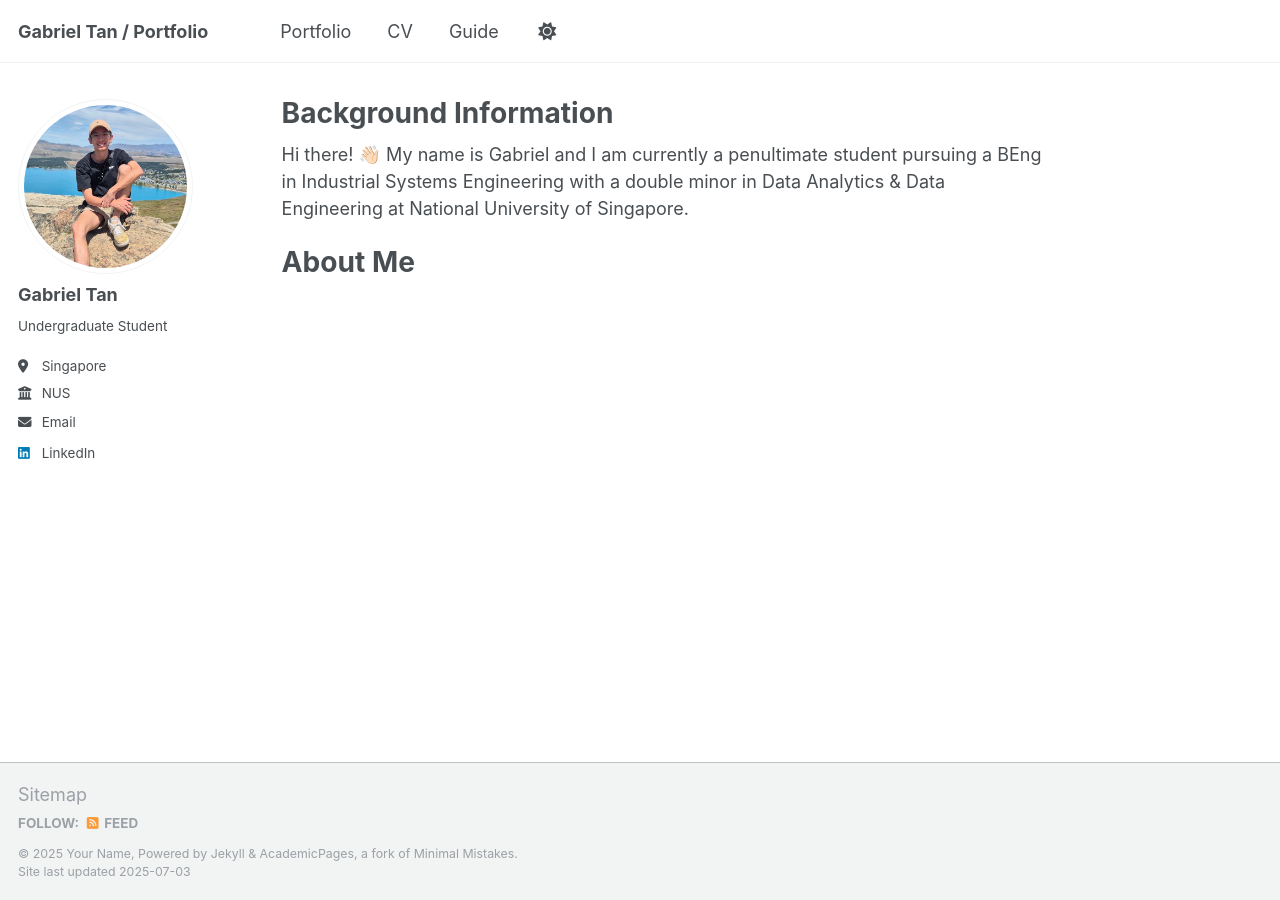
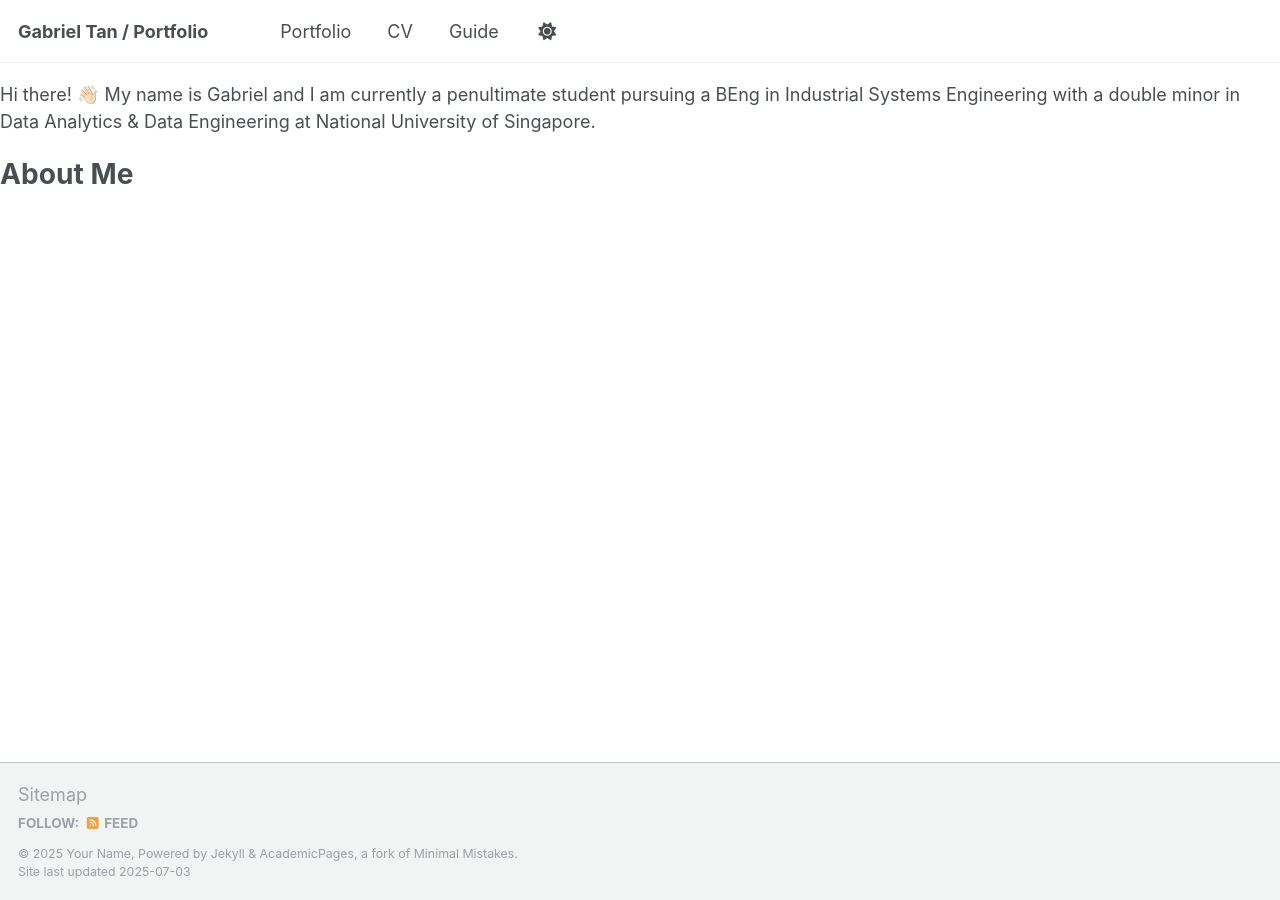
Before and after one commit to Gabetxk/Gabetxk.github.io, a Jekyll site: the page built from _pages/about.md, in a window 1280 px wide. Built offline with Jekyll 4.4.1, drawn with Linux system fonts in a browser that asks for light colours; our own code applies the rules of GitHub Pages for plain Markdown files; a script that is not in the unit is left out; some of the changed lines change nothing that is shown.

Commit message:
Update _config.yml

```diff
--- a/_config.yml
+++ b/_config.yml
@@ -232,42 +232,7 @@
 
 # These settings control how pages and collections are included in the site
 defaults:
-  # _posts
-  - scope:
-      path: ""
-      type: posts
-    values:
-      layout: single
-      author_profile: true
-      read_time: true
-      comments: true
-      share: true
-      related: true
-  # _pages
-  - scope:
-      path: ""
-      type: pages
-    values:
-      layout: single
-      author_profile: true
-  # _teaching
-  - scope:
-      path: ""
-      type: teaching
-    values:
-      layout: single
-      author_profile: true
-      share: true
-      comments: true
   # _publications
-  - scope:
-      path: ""
-      type: publications
-    values:
-      layout: single
-      author_profile: true
-      share: true
-      comments: true
   # _portfolio
   - scope:
       path: ""
@@ -275,16 +240,8 @@
     values:
       layout: single
       author_profile: true
-      share: true
+      share: false
       comment: true
-  # _talks
-  - scope:
-      path: ""
-      type: talks
-    values:
-      layout: talk
-      author_profile: true
-      share: true
 
 
 # Sass/SCSS
```
